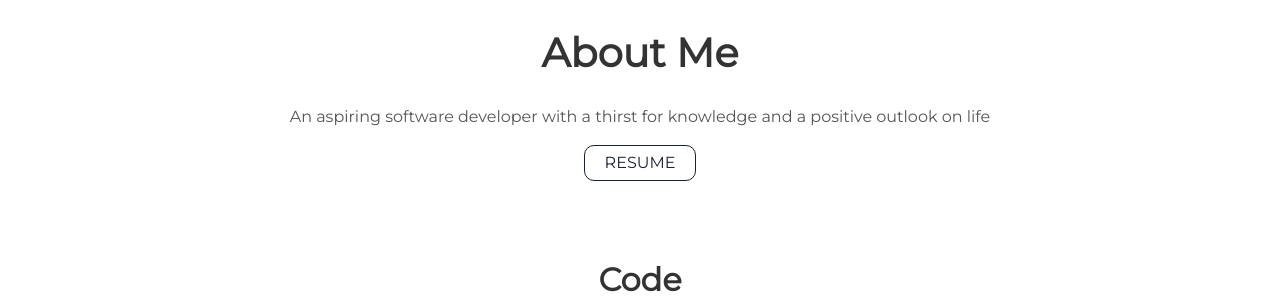
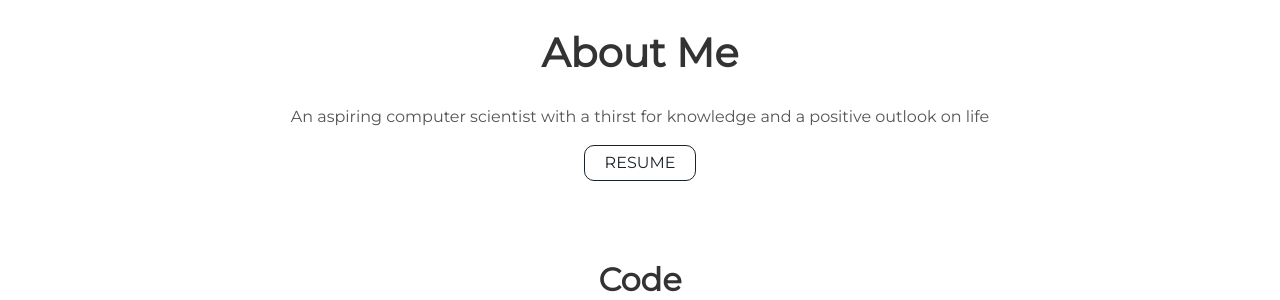
Before and after one commit to raghavprasad13/site, a Jekyll site: the page built from index.html, in a window 1280 px wide and 900 px high, scrolled down 799 px. Shown: the part 153-453 px from the top of the window. Built offline with Jekyll 4.4.1, drawn with Linux system fonts in a browser that asks for light colours.

Commit message:
Modify _config.yml

```diff
--- a/_config.yml
+++ b/_config.yml
@@ -1,12 +1,12 @@
 # Site settings
 title: Raghav Prasad
-description: A blog about me
+description: A website about me
 baseurl: "/site" # the subpath of your site, e.g. /blog
 # url: "localhost:3000" # the base hostname & protocol for your site e.g. http://willianjusten.com.br
 
 # User settings
 username: Raghav Prasad
-user_description: An aspiring software developer with a thirst for knowledge and a positive outlook on life
+user_description: An aspiring computer scientist with a thirst for knowledge and a positive outlook on life
 # user_title: Software Developer
 email: raghavprasad13@gmail.com
 twitter_username: lorem_ipsum
```
